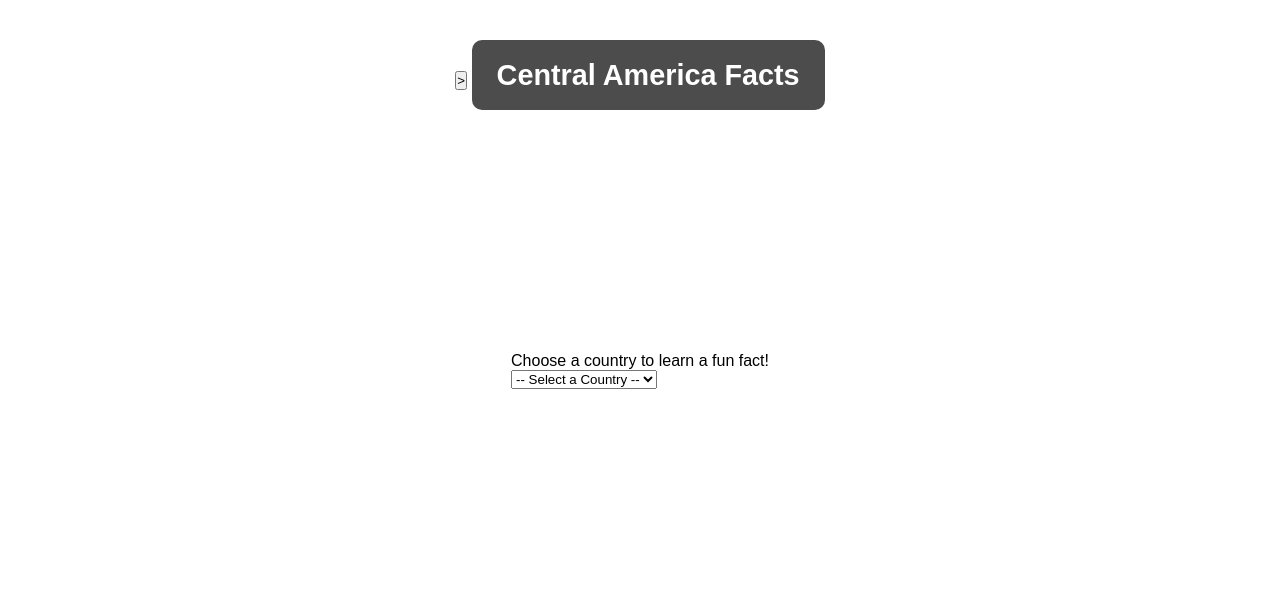
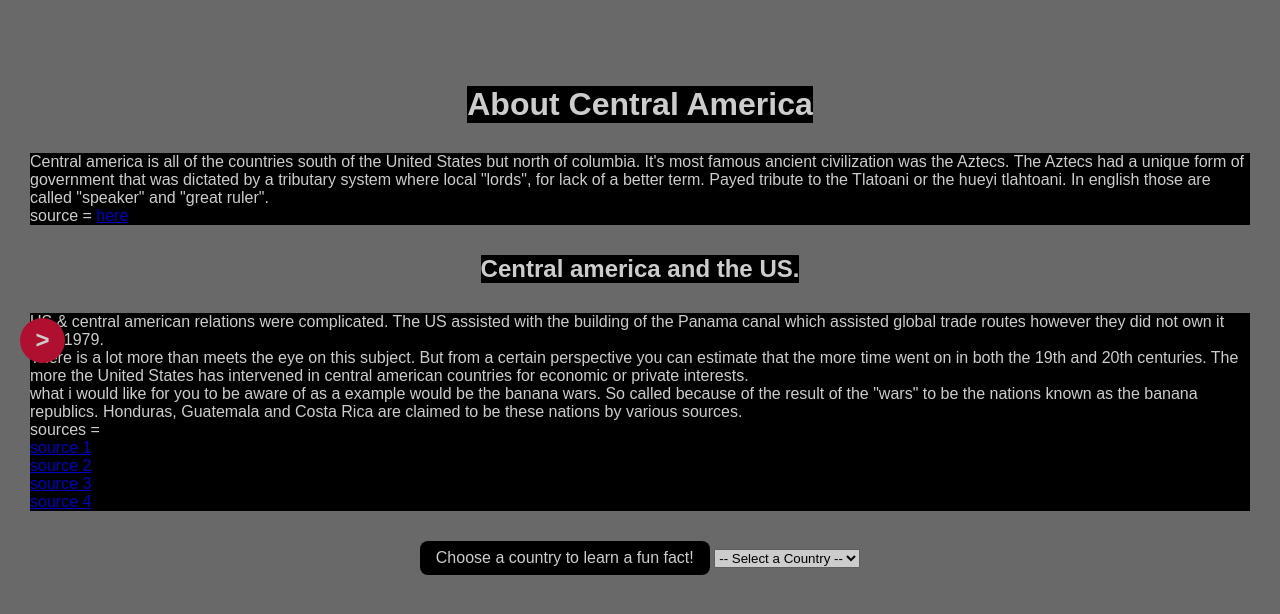
Before and after one commit to Zoorackzoos/cornhacks-2025-v2, a website: page src/html_files/fun_pages/central.html in a window 1280 px wide. Drawn offline with Linux system fonts and the light colour scheme.

Commit message:
integration tests

```diff
--- a/css/style.css
+++ b/css/style.css
@@ -13,12 +13,39 @@
     left: 0;
     width: 100%;
     height: 100%;
-    background-image: url("../assets/map_bg.png"); /* use your edited background */
+    background-image: url("../assets/map_bg.png"); /* use edited background */
     background-size: cover;
     background-position: center;
     filter: brightness(0.8);
     z-index: -1;
 }
+
+/*
+central & south html files
+ */
+    .non-menu-body
+    {
+        position: fixed;
+        top: 0;
+        left: 0;
+        width: 100%;
+        height: 100%;
+        background-color: dimgray;
+        background-size: cover;
+        background-position: center;
+        filter: brightness(0.8);
+        z-index: -1;
+        padding: 30px;
+    }
+
+    .non-menu-body h1,
+    .non-menu-body h2,
+    .non-menu-body p
+    {
+        color: white;
+        background-color: black;
+        text-align: left;
+    }
 
 /* HEADER */
 header {
@@ -89,3 +116,45 @@ main {
         padding: 20px;
     }
 }
+
+/* ===== FUN PAGE SPECIFIC ===== */
+
+/* TOP BAR */
+.top-bar {
+    display: flex;
+    align-items: center;
+    justify-content: center;
+    position: relative;
+    margin-bottom: 10px;
+}
+
+/* BACK BUTTON */
+.back-button {
+    position: absolute;
+    left: 20px;
+    background-color: crimson;
+    color: white;
+    font-weight: bold;
+    font-size: 1.5rem;
+    border: none;
+    border-radius: 50%;
+    width: 45px;
+    height: 45px;
+    cursor: pointer;
+    transition: background-color 0.3s, transform 0.2s;
+}
+
+.back-button:hover {
+    background-color: rgb(200, 0, 0);
+    transform: scale(1.05);
+}
+
+/* SUBTITLE */
+.subtitle {
+    color: white;
+    background-color: rgba(0, 0, 0, 0.6);
+    display: inline-block;
+    padding: 8px 16px;
+    border-radius: 8px;
+    margin-bottom: 20px;
+}
--- a/src/html_files/fun_pages/central.html
+++ b/src/html_files/fun_pages/central.html
@@ -4,22 +4,64 @@
     <meta charset="UTF-8">
     <meta name="viewport" content="width=device-width, initial-scale=1.0">
     <title>Central America Facts</title>
-    <link rel="stylesheet" href="../css/style.css">
+    <link rel="stylesheet" href="../../../css/style.css">
 </head>
-<body>
-<div class="background-non-menu"></div>
+<body class="non-menu-body">
 
     <header>
         <div class="top-bar">
-        <button class="back-button" onclick="location.href='fun.html'">&gt;</button>
-        <h1>Central America Facts</h1>
+
         </div>
     </header>
 
     <main>
+        <button class="back-button" onclick="location.href='../menus/central_and_south_america_main_menu.html'">
+            &gt;
+        </button>
+        <h1>
+            About Central America
+        </h1>
+        <p>
+            Central america is all of the countries south of the United States
+            but north of columbia. It's most famous ancient civilization was the Aztecs.
+            The Aztecs had a unique form of government that was dictated by a tributary
+            system where local "lords", for lack of a better term. Payed tribute to the
+            Tlatoani or the hueyi tlahtoani. In english those are called "speaker" and
+            "great ruler".
+            <br>
+            source = <a href="https://youtube.com/playlist?list=PLpN74e1-UM2LrtwKBQbZl20iH8tpsH9oB&si=i39qrEE9Ym3kTCKf"> here </a>
+        </p>
+        <h2>
+            Central america and the US.
+        </h2>
+        <p>
+            US & central american relations were complicated. The US assisted with the
+            building of the Panama canal which assisted global trade routes however they
+            did not own it until 1979.
+            <br>
+            There is a lot more than meets the eye on this subject. But from a certain perspective
+            you can estimate that the more time went on in both the 19th and 20th centuries. The
+            more the United States has intervened in central american countries for economic or private
+            interests.
+            <br>
+            what i would like for you to be aware of as a example would be the banana wars. So called
+            because of the result of the "wars" to be the nations known as the banana republics.
+            Honduras, Guatemala and Costa Rica are claimed to be these nations by various sources.
+            <br>
+            sources =
+            <br>
+            <a href="https://en.wikipedia.org/wiki/Latin_America–United_States_relations#">source 1</a>
+            <br>
+            <a href="https://en.wikipedia.org/wiki/Banana_Wars"> source 2</a>
+            <br>
+            <a href="https://www.youtube.com/watch?v=QgydTdThoeA&t=22s&pp=ygUbc2FsbW9uZWxsYSBiYW5hbmEgcmVwdWJsaWNz"> source 3</a>
+            <br>
+            <a href="https://sc.edu/uofsc/posts/2022/09/conversation_banana_republic.php#:~:text=When%20someone%20mentions%20a%20“banana,one%20crop%20and%20foreign%20funding."> source 4</a>
+        </p>
+
         <section class="fact-section">
             <p class="subtitle">Choose a country to learn a fun fact!</p>
-        <select id="central-country" class="dropdown">
+            <label for="central-country"></label><select id="central-country" class="dropdown">
                 <option value="">-- Select a Country --</option>
                 <option value="Belize">Belize</option>
                 <option value="Costa Rica">Costa Rica</option>
@@ -34,21 +76,6 @@
         </section>
     </main>
 
-<script>
-    const facts = {
-        "Belize": "Belize is the only Central American country where English is the official language!",
-        "Costa Rica": "Costa Rica has no standing army since 1949.",
-        "El Salvador": "El Salvador is known as the 'Land of Volcanoes'.",
-        "Guatemala": "Guatemala is home to ancient Maya ruins like Tikal.",
-        "Honduras": "Honduras hosts the second-largest coral reef in the world.",
-        "Nicaragua": "Nicaragua has both freshwater and saltwater sharks!",
-        "Panama": "Panama’s canal connects the Atlantic and Pacific oceans."
-    };
-
-    document.getElementById("central-country").addEventListener("change", (e) => {
-        const factBox = document.getElementById("fact-output");
-        factBox.textContent = facts[e.target.value] || "";
-    });
-</script>
+    <script type="module" src="../../js_files/central.js"></script>
 </body>
 </html>
--- a/src/js_files/central.js
+++ b/src/js_files/central.js
@@ -0,0 +1,14 @@
+const facts = {
+    "Belize": "Belize is the only Central American country where English is the official language!",
+    "Costa Rica": "Costa Rica has no standing army since 1949.",
+    "El Salvador": "El Salvador is known as the 'Land of Volcanoes'.",
+    "Guatemala": "Guatemala is home to ancient Maya ruins like Tikal.",
+    "Honduras": "Honduras hosts the second-largest coral reef in the world.",
+    "Nicaragua": "Nicaragua has both freshwater and saltwater sharks!",
+    "Panama": "Panama’s canal connects the Atlantic and Pacific oceans."
+};
+
+document.getElementById("central-country").addEventListener("change", (e) => {
+    const factBox = document.getElementById("fact-output");
+    factBox.textContent = facts[e.target.value] || "";
+});
```
Also changed, not shown: dev_documentation/file_structure.md (+17 -0 lines), src/html_files/fun_pages/south.html (+5 -20 lines), src/html_files/menus/central_and_south_america_main_menu.html (+9 -5 lines), src/html_files/menus/index.html (+2 -2 lines), src/js_files/south.js (+14 -0 lines), README.md, assets/map_bg.png (added), assets/map_central.png (added), 1 other file. Lines whose indentation alone changed are shown as unchanged.
